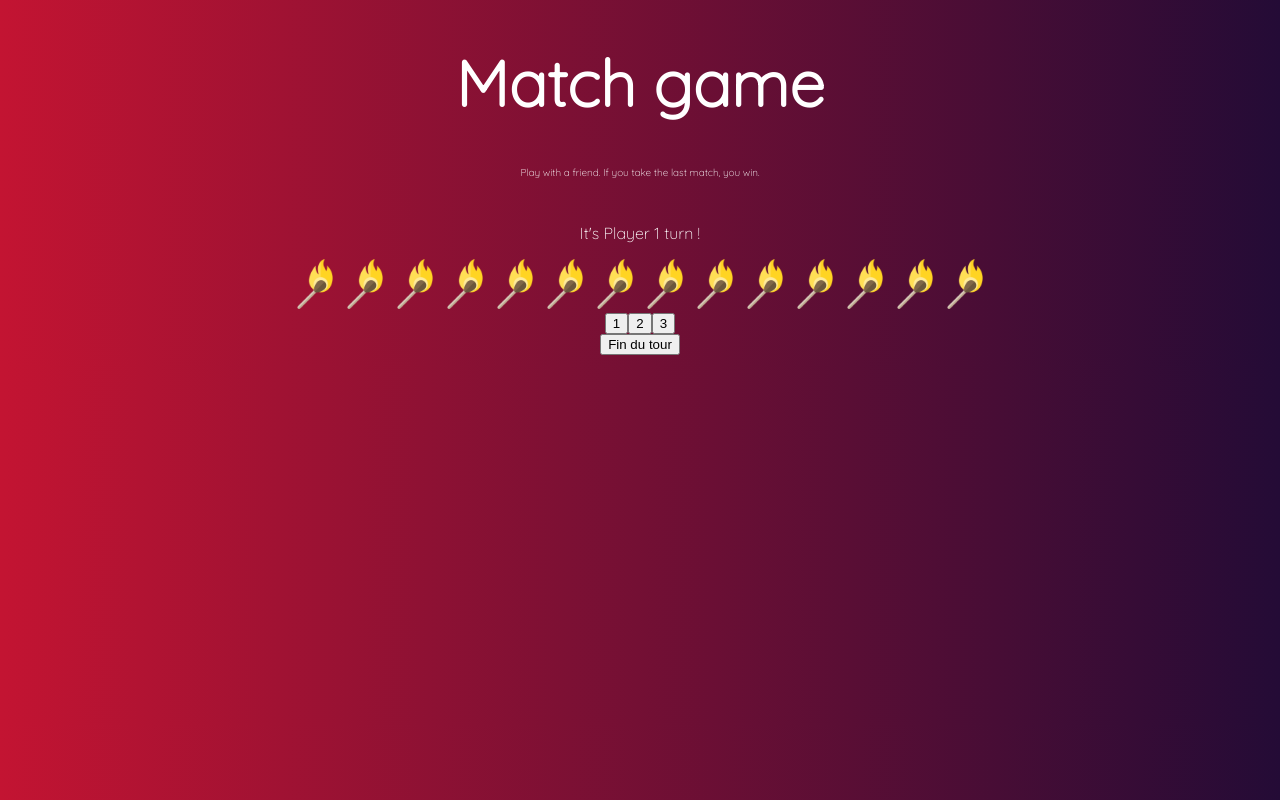
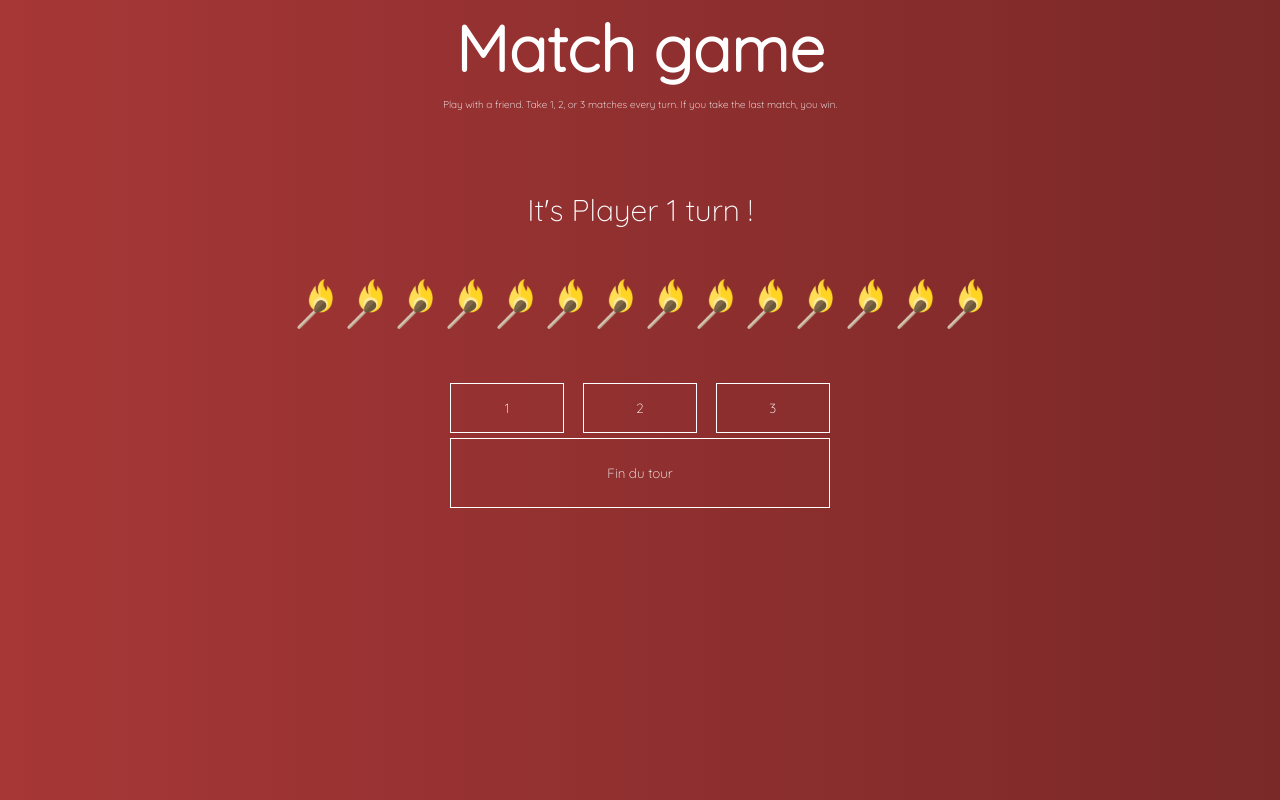
Before and after one commit to LouisPennachio/match-game, an Angular app: page / in a window 1280 px wide. Built offline with nearby package versions, Linux system fonts and the light colour scheme.

Commit message:
improved styles for controls

```diff
--- a/src/app/app.component.css
+++ b/src/app/app.component.css
@@ -0,0 +1,20 @@
+.header-container h1 {
+    margin: 0
+}
+
+.rules {
+    font-size: 10px;
+}
+
+.status-container {
+    margin-top: 80px;
+    margin-bottom: 50px;
+}
+
+.board-container {
+    margin-bottom: 50px;
+}
+
+.controls-container {
+    margin-bottom: 20px;
+}
--- a/src/app/app.component.html
+++ b/src/app/app.component.html
@@ -1,8 +1,16 @@
-  <div>
-    <title>Match game</title>
+<div>
+  <title>Match game</title>
+  <div class="header-container">
     <h1>Match game</h1>
-
+  </div>
+  <p class="rules">Play with a friend. Take 1, 2, or 3 matches every turn. If you take the last match, you win.</p>
+  <div class="status-container">
     <status></status>
+  </div>
+  <div class="board-container">
     <board></board>
+  </div>
+  <div class="controls-container">
     <controls></controls>
   </div>
+</div>
--- a/src/app/components/controls/controls.component.css
+++ b/src/app/components/controls/controls.component.css
@@ -0,0 +1,31 @@
+.preview-buttons {
+    height: 50px;
+    width: 30%;
+    display: inline-block;
+    margin-bottom: 5px;
+    position: relative;
+}
+
+.preview-button {
+    width: 30%;
+    height: 100%;
+}
+
+.preview-button-1 {
+    position: absolute;
+    left: 0px;
+}
+
+.preview-button-2 {
+    margin: 0 auto;
+}
+
+.preview-button-3 {
+    position: absolute;
+    right: 0px;
+}
+
+.action {
+    height: 70px;
+    width: 30%;
+}
--- a/src/app/components/controls/controls.component.html
+++ b/src/app/components/controls/controls.component.html
@@ -1,5 +1,7 @@
-<button type="button" (click)="preview(1)">1</button>
-<button type="button" (click)="preview(2)">2</button>
-<button type="button" (click)="preview(3)">3</button>
+<div class="preview-buttons">
+    <button type="button" class="preview-button preview-button-1" (click)="preview(1)">1</button>
+    <button type="button" class="preview-button preview-button-2" (click)="preview(2)">2</button>
+    <button type="button" class="preview-button preview-button-3" (click)="preview(3)">3</button>
+</div>
 <br/>
-<button type="button" (click)="endTurn()">Fin du tour</button>
+<button type="button" class="action" (click)="endTurn()">Fin du tour</button>
--- a/src/app/components/status/status.component.css
+++ b/src/app/components/status/status.component.css
@@ -1,3 +1,3 @@
-.rules {
-    font-size: 10px;
+.status {
+    font-size: 30px;
 }
--- a/src/app/components/status/status.component.html
+++ b/src/app/components/status/status.component.html
@@ -1,3 +1 @@
-<p class="rules">Play with a friend. If you take the last match, you win.</p>
-<br/>
-<p>{{statusService.status | async}}</p>
+<p class="status">{{statusService.status | async}}</p>
--- a/src/app/shared/game/game.service.ts
+++ b/src/app/shared/game/game.service.ts
@@ -77,6 +77,7 @@ export class GameService {
   private updateControls() {
     this.controlsService.updateControls(this.matches.value);
   }
+
   /**
    * Returns a random number of matches to fill the board.
    * The number of matches is between {@link MIN_NUMBER_OF_MATCHES} and {@link MIN_NUMBER_OF_MATCHES} + {@link NUMBER_OF_MATCHES_VARIATIONS}
--- a/src/styles.css
+++ b/src/styles.css
@@ -2,14 +2,31 @@
 body {
     height: 100%;
     text-align: center;
-    background: #c31432;  /* fallback for old browsers */
-    background: -webkit-linear-gradient(to left, #240b36, #c31432);  /* Chrome 10-25, Safari 5.1-6 */
-    background: linear-gradient(to left, #240b36, #c31432); /* W3C, IE 10+/ Edge, Firefox 16+, Chrome 26+, Opera 12+, Safari 7+ */
+    background: #a73737;  /* fallback for old browsers */
+    background: -webkit-linear-gradient(to left, #7a2828, #a73737);  /* Chrome 10-25, Safari 5.1-6 */
+    background: linear-gradient(to left, #7a2828, #a73737); /* W3C, IE 10+/ Edge, Firefox 16+, Chrome 26+, Opera 12+, Safari 7+ */
+
+
 }
 
-h1, p {
+h1, p, button {
     color: white;
     font-family: 'Quicksand', sans-serif;
+}
+
+button {
+    border: 0.5px solid white;
+    background: none;
+    cursor: pointer;
+}
+
+button:hover {
+    background-color:#7a2828;
+    outline:0;
+}
+
+button:focus {
+    outline:0;
 }
 
 h1 {
```
